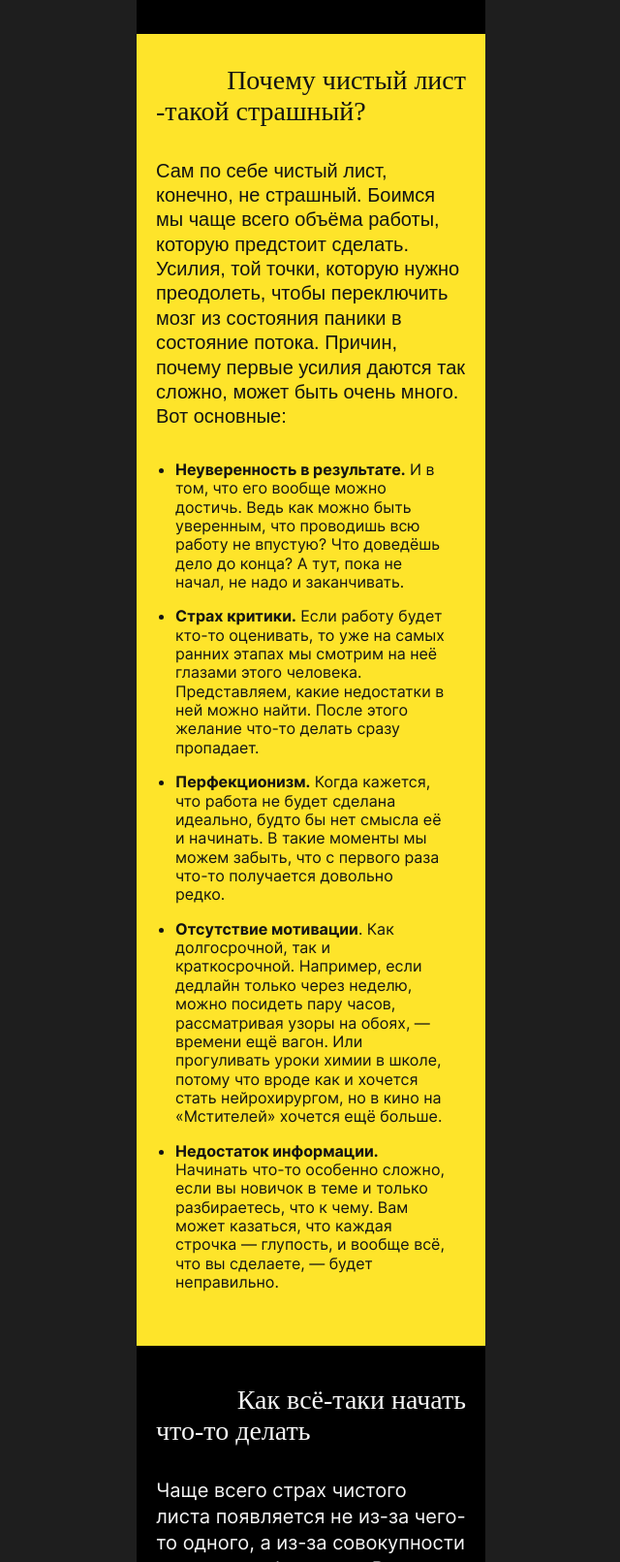
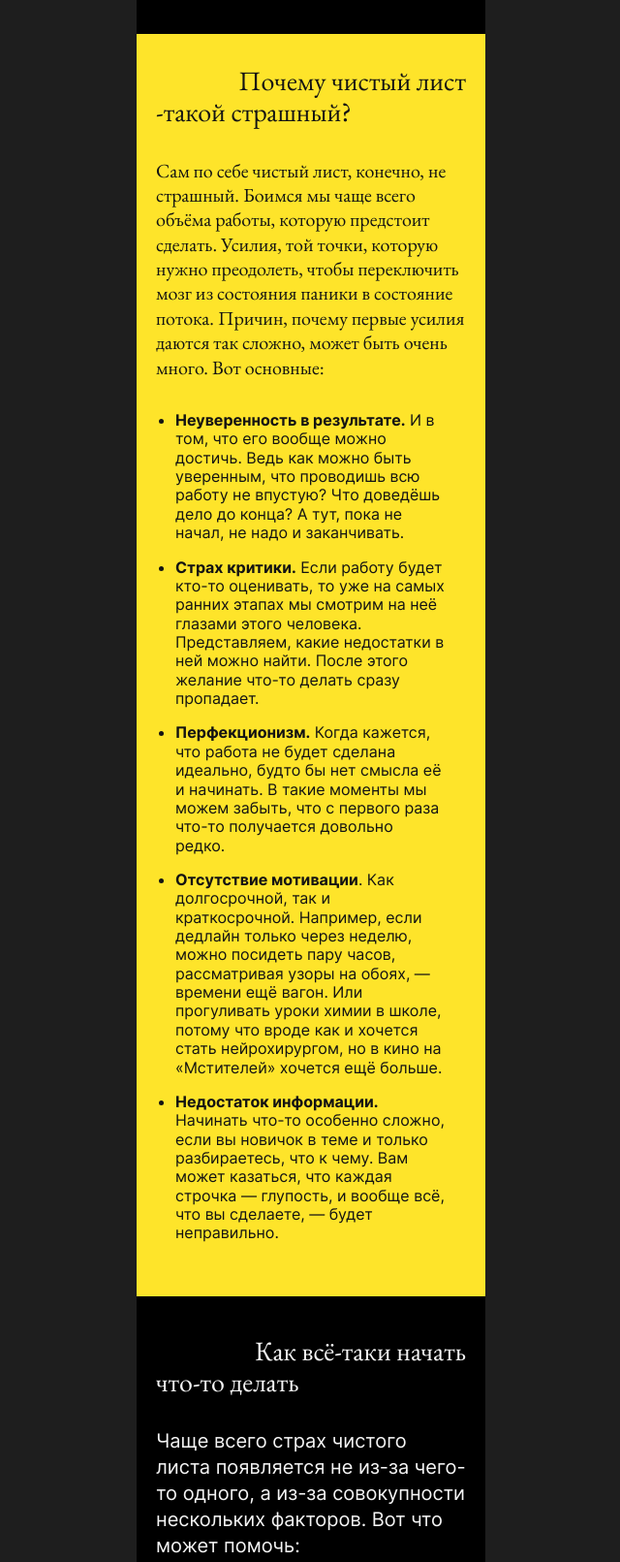
Before and after one commit to VadimAChirkov/s-chistogo-lista, a plain HTML site: page index.html in a window 1280 px wide. Shown: the part 802-2413 px from the top of the page at 97% size, without its empty margins (319-959 px from the left). Drawn offline with Linux system fonts and the light colour scheme; files whose address does not match are found by name.

Commit message:
aaded fonts and styles for 1 project autotest

```diff
--- a/styles/style.css
+++ b/styles/style.css
@@ -8,7 +8,7 @@ body {
   margin: 0;
   background-color: #1e1e1e;
   flex-direction: column;
-  font-family: "Inter", Arial, Helvetica, sans-serif;
+  font-family: "Inter", EB Garamond, sans-serif;
   font-weight: 400;
   box-sizing: border-box;
 }
@@ -53,7 +53,7 @@ blockquote {
   display: flex;
   align-items: flex-start;
   list-style: none;
-  font-family: "inter", sans-serif;
+  font-family: "Inter", sans-serif;
   font-size: 16px;
   text-decoration: none;
   color: #F5F5F5;
@@ -103,7 +103,7 @@ blockquote {
 }
 .span {
   display: block;
-  font-family: "ebgaramondregular";
+  font-family: "EB Garamond";
 }
 
 .accent-span {
@@ -185,7 +185,7 @@ blockquote {
 }
 .reasons__header {
   /*padding: 0 20px 0 20px;*/
-  font-family: "ebgaramondmedium", serif;
+  font-family: "EB Garamond", serif;
   font-weight: normal;
   line-height: 115%;
   font-size: 28px;
@@ -195,7 +195,7 @@ blockquote {
 .reasons__header2 {
   /*padding: 0 20px 32px 20px;*/
   padding-bottom: 32px;
-  font-family: "ebgaramondmedium", serif;
+  font-family: "EB Garamond", serif;
   font-weight: normal;
   line-height: 115%;
   font-size: 28px;
@@ -205,7 +205,7 @@ blockquote {
 .reasons__cleanlist1 {
   /*padding: 0 20px 32px 20px;*/
   padding-bottom: 32px;
-  font-family: "ebgaramondregular", sans-serif;
+  font-family: "EB Garamond", sans-serif;
   font-weight: normal;
   line-height: 1.27;
   font-size: 20px;
@@ -226,7 +226,7 @@ blockquote {
 .howto__header {
   width: 360px;
   padding: 40px 20px 0 20px;
-  font-family: "ebgaramondmedium", serif;
+  font-family: "EB Garamond", serif;
   font-weight: normal;
   line-height: 115%;
   font-size: 28px;
@@ -236,7 +236,7 @@ blockquote {
 .howto__header2 {
   width: 360px;
   padding: 0 20px 0 20px;
-  font-family: "ebgaramondmedium", serif;
+  font-family: "EB Garamond", serif;
   font-weight: normal;
   line-height: 115%;
   font-size: 28px;
@@ -287,7 +287,7 @@ blockquote {
 }
 .card__title {
   padding: 8px 71px 8px 0;
-  font-family: "ebgaramondmedium", serif;
+  font-family: "EB Garamond", serif;
   font-weight: normal;
   line-height: 135%;
   font-size: 22px;
@@ -313,7 +313,7 @@ blockquote {
 }
 .card_text_title {
   padding: 20px 20px 8px 20px;
-  font-family: "ebgaramondmedium", serif;
+  font-family: "EB Garamond", serif;
   font-weight: normal;
   line-height: 135%;
   font-size: 22px;
```
